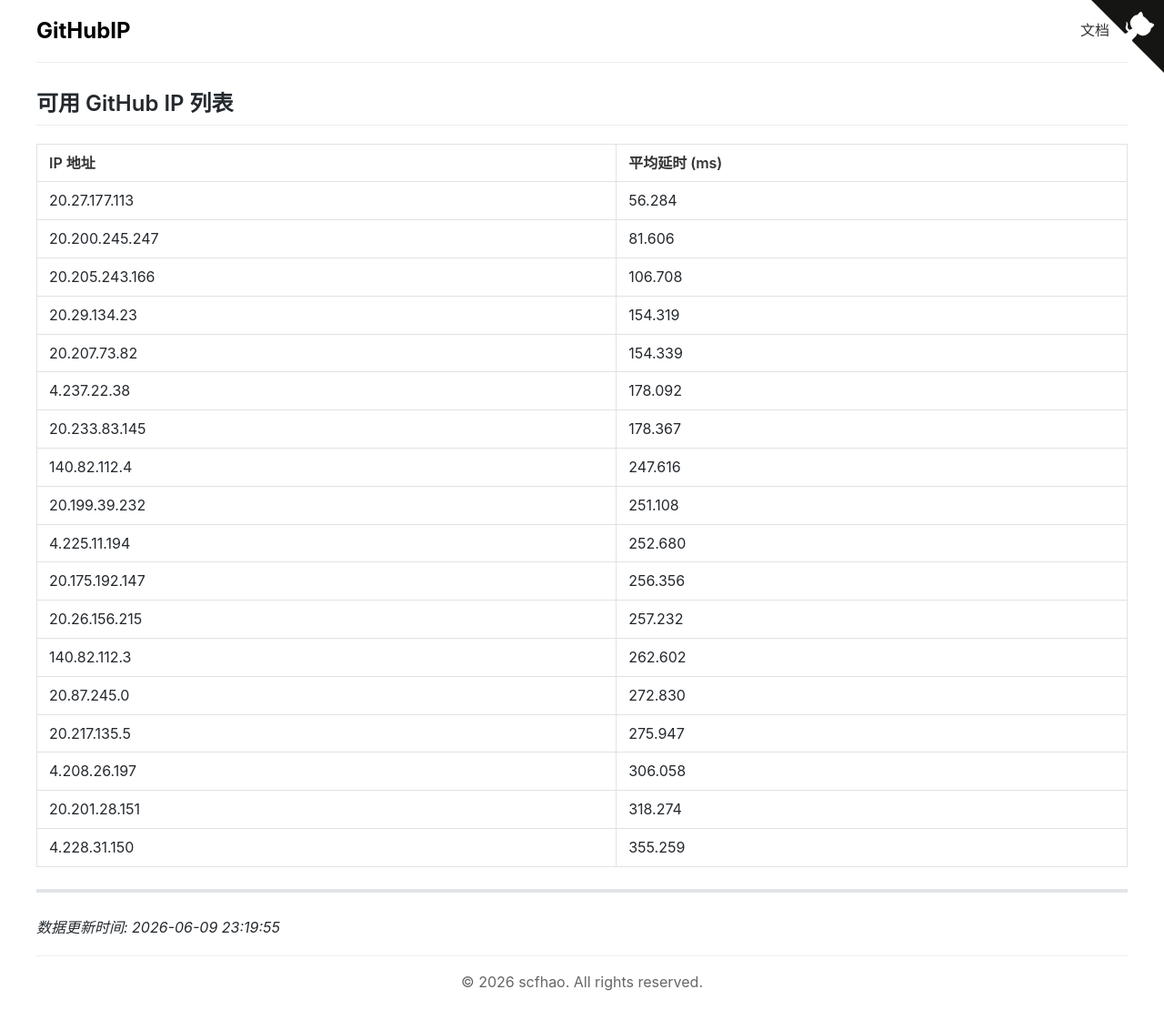
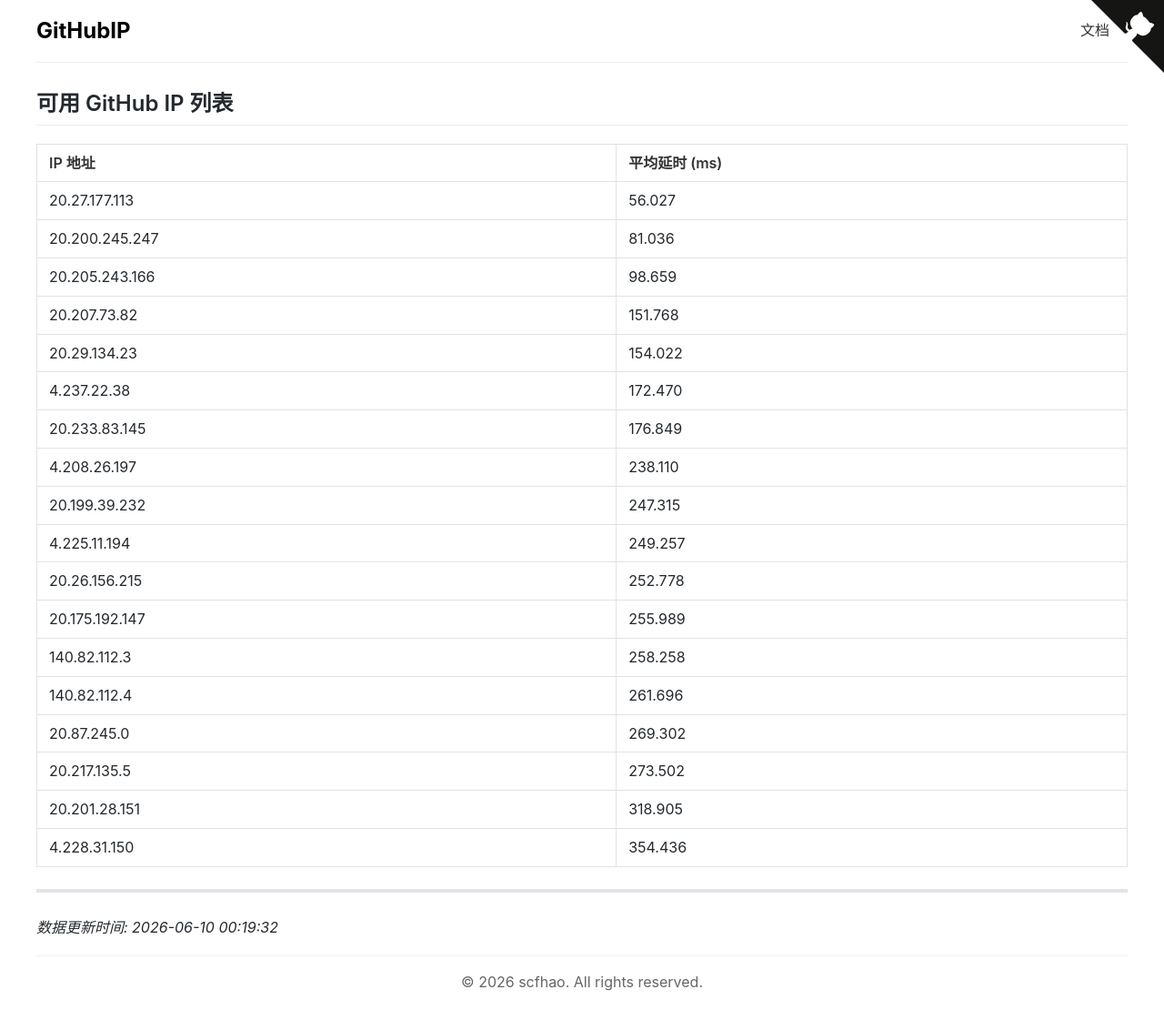
Before and after one commit to scfhao/GitHubIP, a Jekyll site: the page built from index.md, in a window 1280 px wide. Shown: the whole page at 91% size. Built offline with Jekyll 4.4.1, drawn with Linux system fonts in a browser that asks for light colours.

Commit message:
自动脚本执行 - 2026-06-10 00:19:32

```diff
--- a/index.md
+++ b/index.md
@@ -1,32 +1,32 @@
 ---
 layout: home
 title: GitHub IP 列表
-date: 2026-06-09 23:19:55
+date: 2026-06-10 00:19:32
 ---
 
 ## 可用 GitHub IP 列表
 
 | IP 地址 | 平均延时 (ms) |
 |---------|--------------|
-| 20.27.177.113 | 56.284 |
-| 20.200.245.247 | 81.606 |
-| 20.205.243.166 | 106.708 |
-| 20.29.134.23 | 154.319 |
-| 20.207.73.82 | 154.339 |
-| 4.237.22.38 | 178.092 |
-| 20.233.83.145 | 178.367 |
-| 140.82.112.4 | 247.616 |
-| 20.199.39.232 | 251.108 |
-| 4.225.11.194 | 252.680 |
-| 20.175.192.147 | 256.356 |
-| 20.26.156.215 | 257.232 |
-| 140.82.112.3 | 262.602 |
-| 20.87.245.0 | 272.830 |
-| 20.217.135.5 | 275.947 |
-| 4.208.26.197 | 306.058 |
-| 20.201.28.151 | 318.274 |
-| 4.228.31.150 | 355.259 |
+| 20.27.177.113 | 56.027 |
+| 20.200.245.247 | 81.036 |
+| 20.205.243.166 | 98.659 |
+| 20.207.73.82 | 151.768 |
+| 20.29.134.23 | 154.022 |
+| 4.237.22.38 | 172.470 |
+| 20.233.83.145 | 176.849 |
+| 4.208.26.197 | 238.110 |
+| 20.199.39.232 | 247.315 |
+| 4.225.11.194 | 249.257 |
+| 20.26.156.215 | 252.778 |
+| 20.175.192.147 | 255.989 |
+| 140.82.112.3 | 258.258 |
+| 140.82.112.4 | 261.696 |
+| 20.87.245.0 | 269.302 |
+| 20.217.135.5 | 273.502 |
+| 20.201.28.151 | 318.905 |
+| 4.228.31.150 | 354.436 |
 
 ---
 
-*数据更新时间: 2026-06-09 23:19:55*
+*数据更新时间: 2026-06-10 00:19:32*
```
